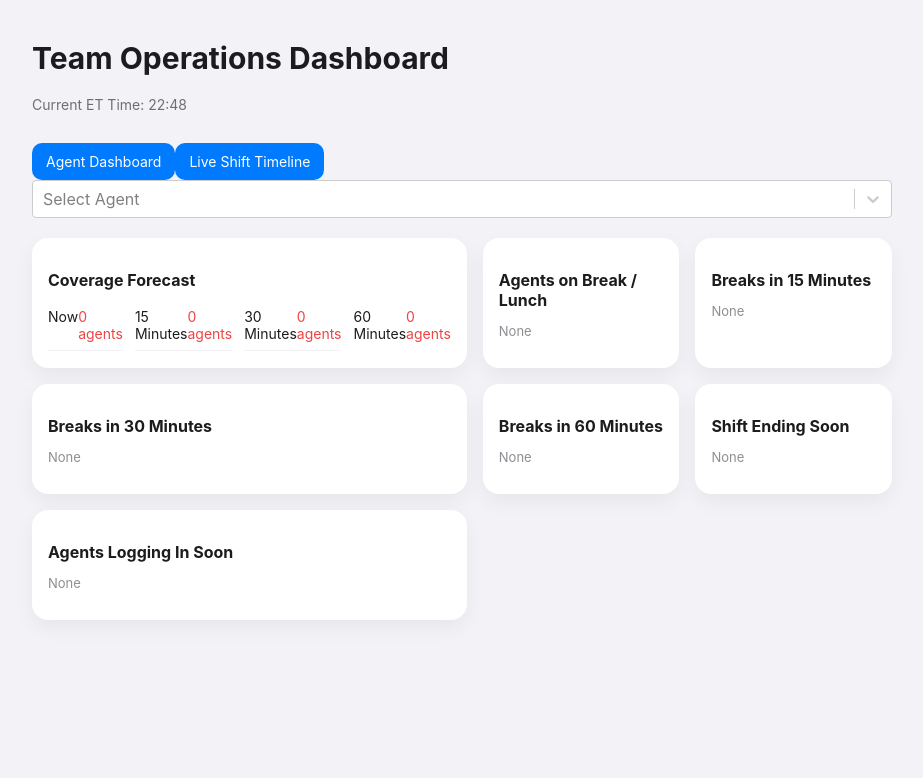
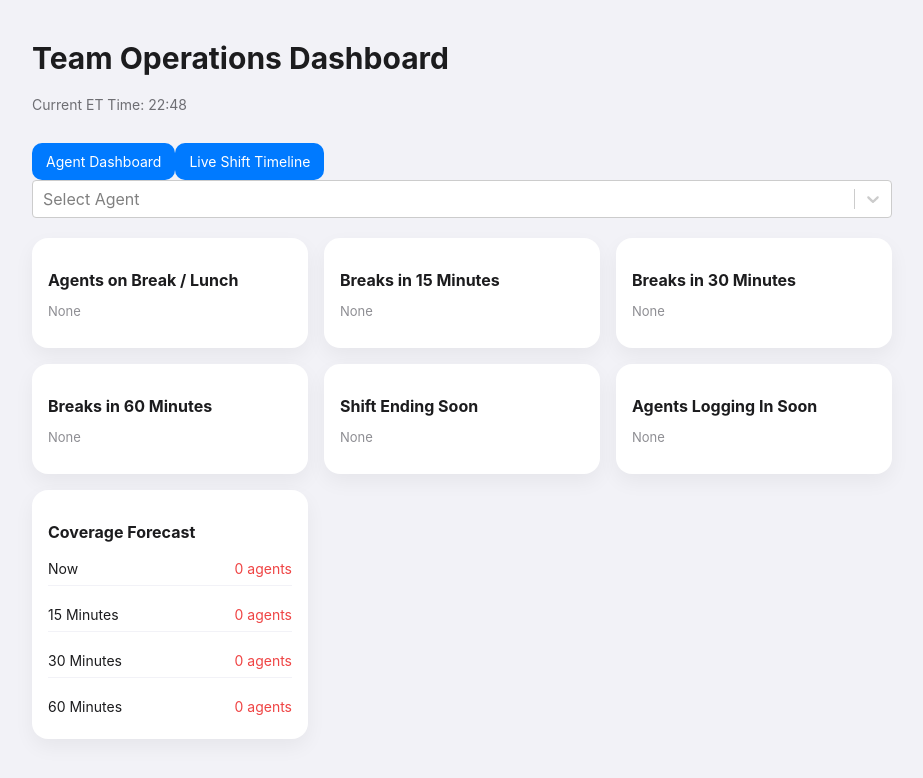
Before and after one commit to Blue-pill-786/agent-break-tracker, a React (Vite) app: page /team in a window 1280 px wide. Shown: the top 778 px of the page, without its empty margins (178-1101 px from the left). Built offline with nearby package versions, Linux system fonts and the light colour scheme.

Commit message:
Update TeamDashboard.jsx

```diff
--- a/src/pages/TeamDashboard.jsx
+++ b/src/pages/TeamDashboard.jsx
@@ -4,7 +4,6 @@ import Select from "react-select"
 
 import { agents } from "../data/agents"
 import { timeToMinutes, getESTMinutes } from "../utils/timeUtils"
-
 
 import "../styles/dashboard.css"
 
@@ -41,6 +40,15 @@ return `${h}:${m}`
 
 }
 
+function formatCountdown(minutes){
+
+const h = Math.floor(minutes/60)
+const m = minutes % 60
+
+return `${String(h).padStart(2,"0")}:${String(m).padStart(2,"0")}`
+
+}
+
 function getMinutesLeft(target){
 
 let diff = target - now
@@ -65,7 +73,7 @@ const lunchDuration = 30
 if(now >= breakAM && now < breakAM + breakDuration){
 
 return {
-type:"Break AM",
+type:"Break",
 end: breakAM + breakDuration
 }
 
@@ -83,7 +91,7 @@ end: lunch + lunchDuration
 if(now >= breakPM && now < breakPM + breakDuration){
 
 return {
-type:"Break PM",
+type:"Break",
 end: breakPM + breakDuration
 }
 
@@ -120,9 +128,9 @@ return agents
 
 const events=[
 
-{type:"Break AM",time:timeToMinutes(agent.breakAM)},
+{type:"Break",time:timeToMinutes(agent.breakAM)},
 {type:"Lunch",time:timeToMinutes(agent.lunch)},
-{type:"Break PM",time:timeToMinutes(agent.breakPM)}
+{type:"Break",time:timeToMinutes(agent.breakPM)}
 
 ]
 
@@ -276,6 +284,7 @@ setSelectedAgent(agent)
 />
 
 {selectedAgent && (
+
 <Link
 to={`/agent/${selectedAgent.id}`}
 className="nav-btn"
@@ -284,14 +293,134 @@ style={{marginTop:"10px",display:"inline-block"}}
 Open Agent Dashboard
 </Link>
 
-
 )}
-
-
 
 <div className="team-grid">
 
-{/* COVERAGE FORECAST */}
+{/* ACTIVE BREAKS */}
+
+<div className="team-section">
+
+<h3>Agents on Break / Lunch</h3>
+
+{agentsOnBreak.length === 0 ?(
+
+<p className="empty">None</p>
+
+):(agentsOnBreak.map((a)=>(
+
+<div key={a.name} className="team-card">
+
+<div>
+<strong>{a.name}</strong>
+</div>
+
+<div style={{fontWeight:"600"}}>
+{a.type}
+</div>
+
+<div>
+Time Remaining: {formatCountdown(a.remaining)}
+</div>
+
+</div>
+
+)))}
+
+</div>
+
+{/* UPCOMING BREAKS */}
+
+<div className="team-section">
+
+<h3>Breaks in 15 Minutes</h3>
+
+{break15.length === 0 ?(
+<p className="empty">None</p>
+):(break15.map((a)=>(
+
+<div key={a.name} className="team-card">
+<div>{a.name}</div>
+<div>{a.type}</div>
+</div>
+
+)))}
+
+</div>
+
+<div className="team-section">
+
+<h3>Breaks in 30 Minutes</h3>
+
+{break30.length === 0 ?(
+<p className="empty">None</p>
+):(break30.map((a)=>(
+
+<div key={a.name} className="team-card">
+<div>{a.name}</div>
+<div>{a.type}</div>
+</div>
+
+)))}
+
+</div>
+
+<div className="team-section">
+
+<h3>Breaks in 60 Minutes</h3>
+
+{break60.length === 0 ?(
+<p className="empty">None</p>
+):(break60.map((a)=>(
+
+<div key={a.name} className="team-card">
+<div>{a.name}</div>
+<div>{a.type}</div>
+</div>
+
+)))}
+
+</div>
+
+{/* SHIFT ENDING */}
+
+<div className="team-section">
+
+<h3>Shift Ending Soon</h3>
+
+{shiftEndingSoon.length === 0 ?(
+<p className="empty">None</p>
+):(shiftEndingSoon.map((a)=>(
+
+<div key={a.name} className="team-card">
+<div>{a.name}</div>
+<div>{a.time}</div>
+</div>
+
+)))}
+
+</div>
+
+{/* LOGIN SOON */}
+
+<div className="team-section">
+
+<h3>Agents Logging In Soon</h3>
+
+{loginSoon.length === 0 ?(
+<p className="empty">None</p>
+):(loginSoon.map((a)=>(
+
+<div key={a.name} className="team-card">
+<div>{a.name}</div>
+<div>{a.time}</div>
+</div>
+
+)))}
+
+</div>
+
+{/* COVERAGE FORECAST (BOTTOM) */}
 
 <div className="team-section">
 
@@ -299,7 +428,7 @@ Open Agent Dashboard
 
 <div style={{
 display:"grid",
-gridTemplateColumns:"repeat(4,1fr)",
+gridTemplateColumns:"repeat(auto-fit, minmax(120px,1fr))",
 gap:"12px"
 }}>
 
@@ -335,124 +464,6 @@ gap:"12px"
 
 </div>
 
-{/* ACTIVE BREAKS */}
-
-<div className="team-section">
-
-<h3>Agents on Break / Lunch</h3>
-
-{agentsOnBreak.length === 0 ?(
-
-<p className="empty">None</p>
-
-):(agentsOnBreak.map((a,i)=>(
-
-<div key={i} className="team-card">
-
-<div>
-<strong>{a.name}</strong><br/>
-{a.type}
-</div>
-
-<div>{a.remaining} min left</div>
-
-</div>
-
-)))}
-
-</div>
-
-{/* UPCOMING BREAKS */}
-
-<div className="team-section">
-
-<h3>Breaks in 15 Minutes</h3>
-
-{break15.length === 0 ?(
-<p className="empty">None</p>
-):(break15.map((a,i)=>(
-
-<div key={i} className="team-card">
-<div>{a.name}</div>
-<div>{a.type}</div>
-</div>
-
-)))}
-
-</div>
-
-<div className="team-section">
-
-<h3>Breaks in 30 Minutes</h3>
-
-{break30.length === 0 ?(
-<p className="empty">None</p>
-):(break30.map((a,i)=>(
-
-<div key={i} className="team-card">
-<div>{a.name}</div>
-<div>{a.type}</div>
-</div>
-
-)))}
-
-</div>
-
-<div className="team-section">
-
-<h3>Breaks in 60 Minutes</h3>
-
-{break60.length === 0 ?(
-<p className="empty">None</p>
-):(break60.map((a,i)=>(
-
-<div key={i} className="team-card">
-<div>{a.name}</div>
-<div>{a.type}</div>
-</div>
-
-)))}
-
-</div>
-
-{/* SHIFT ENDING */}
-
-<div className="team-section">
-
-<h3>Shift Ending Soon</h3>
-
-{shiftEndingSoon.length === 0 ?(
-<p className="empty">None</p>
-):(shiftEndingSoon.map((a,i)=>(
-
-<div key={i} className="team-card">
-<div>{a.name}</div>
-<div>{a.time}</div>
-</div>
-
-)))}
-
-</div>
-
-{/* LOGIN SOON */}
-
-<div className="team-section">
-
-<h3>Agents Logging In Soon</h3>
-
-{loginSoon.length === 0 ?(
-<p className="empty">None</p>
-):(loginSoon.map((a,i)=>(
-
-<div key={i} className="team-card">
-<div>{a.name}</div>
-<div>{a.time}</div>
-</div>
-
-)))}
-
-</div>
-
 </div>
 
 </div>
```
